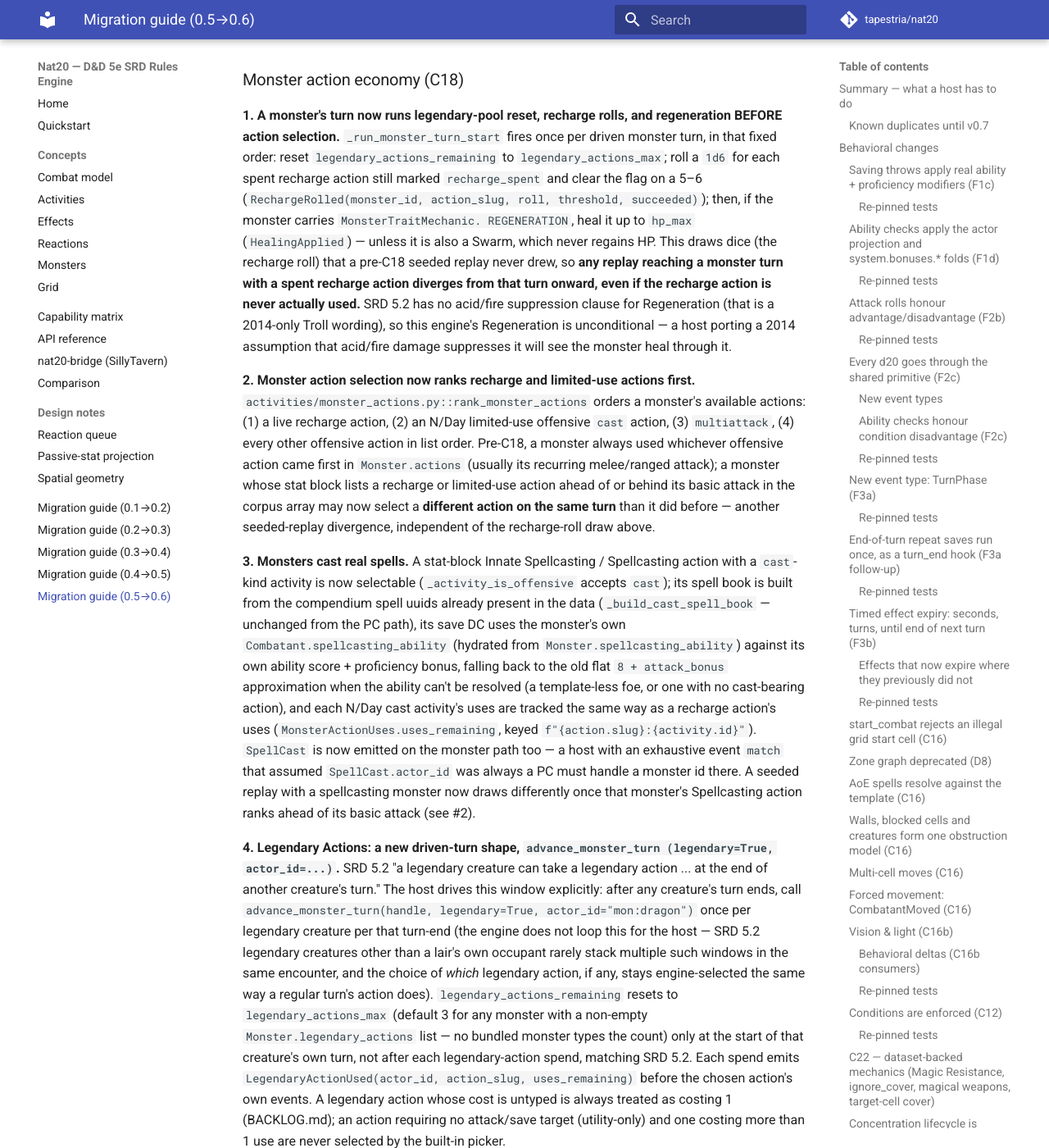
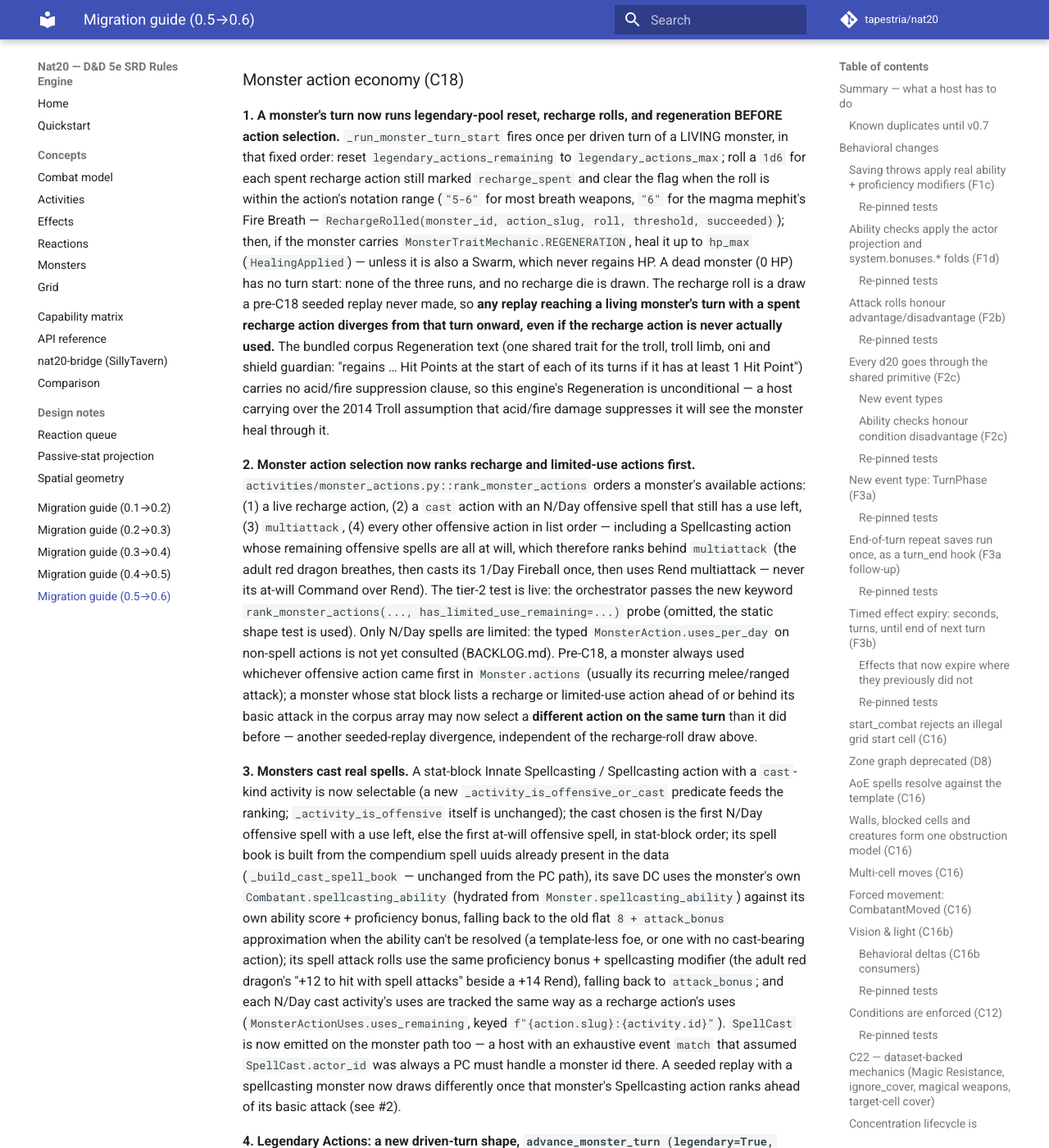
Before and after one commit to tapestria/nat20, an MkDocs documentation site: the page built from docs/migration/v0.5-to-v0.6.md, in a window 1280 px wide and 1400 px high, scrolled down 48393 px. Shown: the whole window at 82% size. Built offline with MkDocs 1.6.1 and Material for MkDocs 9.7.7, drawn with Linux system fonts in a browser that asks for light colours; comment, search, counter and statistics services are not loaded; some of the changed text lies outside the part shown.

Commit message:
docs(engine): C18 — correct pool semantics, limited-use scope and stale claims
- Legendary actions refill at the start of the creature's own turn (not
  per day); Legendary Resistance is per day and never reset at turn start
  (capabilities, CHANGELOG, migration, types/combat.py).
- Pool sizes are the typed Monster.legendary_resistance_uses /
  legendary_action_uses (3/4/6; 3 for all 30) — drop "no bundled monster
  types the count"; delete the closed BACKLOG row.
- BACKLOG: limited-use gating is N/Day spells only — new dated row for the
  never-consulted MonsterAction.uses_per_day and the never-decremented
  non-cast uses.max; new row for _mark_monster_action_used spending only
  ranked[0]; Undead Fortitude row gains the per-part hp_current clause;
  stale C18 forward references resolved.
- Migration: recharge threshold is the notation, _activity_is_offensive is
  unchanged, the SRD "immediately after another creature's turn" quote,
  unsourced lair-stacking claim dropped, Regeneration softened to what the
  corpus text says, nonmagical_only met by construction, Determinism
  paragraph re-verified after the dead-monster, cast-selection and
  spell-attack fixes.
- docs/concepts/monsters.md and docs/comparison.md no longer list C18
  mechanics (and C14 grapple/shove/surprise) as unmodelled.

Co-Authored-By: Claude Opus 5.5 (1M context) <noreply@anthropic.com>
Claude-Session: https://claude.ai/code/session_016KQZ74QSUmyVoLsAidzMk1

```diff
--- a/docs/capabilities.md
+++ b/docs/capabilities.md
@@ -98,15 +98,15 @@ combat engine by nature.
 
 | Mechanic | Status | Notes |
 |---|---|---|
-| Typed action selection + built-in AI | ✅ Resolved | Targets lowest-HP living PC; three behavior profiles; `rank_monster_actions` (C18) ranks a live recharge/limited-use offensive action first, an N/Day innate-spell action second, `multiattack` third, then every other offensive action in list order — a monster with such actions available no longer defaults to whichever action happened to be listed first |
-| Multiattack fan-out | ⚠️ Partial | Multiattacks with named/labelled tokens resolve precisely (C22 labelled every bare sibling token, fixing the five opaque-key monsters — bandit captain, doppelganger, chain devil, scout, ettin); "in any combination" clauses distribute range-aware. Recharge/limited-use gating landed in C18; conditional clauses ("uses X if …") are still not modelled (BACKLOG.md). |
-| Monster spellcasting | ✅ Resolved | Stat-block Innate/Spellcasting actions now select and cast (C18): the spell book comes from the compendium uuids already in the data, the save DC uses the monster's own `spellcasting_ability` + proficiency bonus (falling back to the flat `8 + attack_bonus` approximation when unresolvable), and N/Day activity uses are tracked per entity; `SpellCast` is emitted on the monster path. Mummy Lord's ability is stated only in trait prose and resolves to `None` (BACKLOG.md). |
+| Typed action selection + built-in AI | ✅ Resolved | Targets lowest-HP living PC; three behavior profiles; `rank_monster_actions` (C18) ranks a live recharge action first, a Spellcasting action with an N/Day offensive spell still unspent second (it casts that spell), `multiattack` third, then every other offensive action (at-will spells included) in list order — a monster with such actions available no longer defaults to whichever action happened to be listed first |
+| Multiattack fan-out | ⚠️ Partial | Multiattacks with named/labelled tokens resolve precisely (C22 labelled every bare sibling token, fixing the five opaque-key monsters — bandit captain, doppelganger, chain devil, scout, ettin); "in any combination" clauses distribute range-aware. Recharge gating landed in C18 (limited-use gating covers N/Day spells only — typed `uses_per_day` actions are still at will, BACKLOG.md); conditional clauses ("uses X if …") are still not modelled (BACKLOG.md). |
+| Monster spellcasting | ✅ Resolved | Stat-block Innate/Spellcasting actions now select and cast (C18): the spell book comes from the compendium uuids already in the data, the save DC and spell attack bonus use the monster's own `spellcasting_ability` + proficiency bonus (falling back to the flat `8 + attack_bonus` / `attack_bonus` approximation when unresolvable), an N/Day spell with a use left is cast before an at-will one, and N/Day activity uses are tracked per entity; `SpellCast` is emitted on the monster path. Mummy Lord's ability is stated only in trait prose and resolves to `None` (BACKLOG.md). |
 | Flee / retreat behaviour | ⚠️ Partial | Zone-graph only; on a grid the monster still holds still (`_plan_flee_destination` returns `None`, BACKLOG.md). `Combatant.has_fled` now persists across turns and `ended_reason` can be `"flee"` when every living foe has fled (C18); the stance check does not consider Incapacitated (BACKLOG.md). |
-| **Legendary actions** | ✅ Resolved | 30 monsters carry them in the data; `advance_monster_turn(legendary=True, actor_id=...)` spends one legendary action from a per-day pool reset at the start of the creature's own turn (`LegendaryActionUsed`, C18). Utility-only actions and one costing more than 1 use are never selected by the built-in AI, and the pool size defaults to 3 for every bundled monster (neither is typed in the corpus, BACKLOG.md). |
+| **Legendary actions** | ✅ Resolved | 30 monsters carry them in the data; `advance_monster_turn(legendary=True, actor_id=...)` spends one legendary action from a pool that refills at the start of the creature's own turn (`LegendaryActionUsed`, C18); the pool size is the typed `Monster.legendary_action_uses` (3 for all 30). Utility-only actions and one costing more than 1 use are never selected by the built-in AI (BACKLOG.md). |
 | **Lair actions** | ❌ Not modelled | Blocked on translator support — the corpus ships zero `lair_actions`; the initiative-20 pseudo-turn is designed but unimplemented (BACKLOG.md) |
-| Recharge (5–6) abilities | ✅ Resolved | A 1d6 rolled at the start of the bearer's turn for each spent recharge action (`RechargeRolled`, C18); a live recharge action ranks first in `rank_monster_actions`. Recharge does not persist across combats (BACKLOG.md). |
-| Regeneration | ✅ Resolved | Heals at the start of the bearer's turn up to `hp_max` while at 1+ HP (C18); unconditional per SRD 5.2 (no 2014-style acid/fire suppression to model); a Swarm bearer never regains HP. |
-| `special_abilities` | ⚠️ Partial | Typed as `MonsterTraitMechanic` on 14 trait names (C22); **Magic Resistance** grants save advantage against spells. C18 adds Pack Tactics (attack advantage from an adjacent, non-Incapacitated ally), Sunlight Sensitivity (attack disadvantage via `GridScene.sunlight`), Undead Fortitude (a CON save to hold at 1 HP instead of dropping to 0, live-path included), Swarm (no HP or temp HP gain) and Legendary Resistance. Flyby, Nimble Escape, Keen Senses and Aggressive remain unconsumed — untyped or absent from the corpus (BACKLOG.md) |
+| Recharge (5–6) abilities | ✅ Resolved | A 1d6 rolled at the start of a living bearer's turn for each spent recharge action (`RechargeRolled`, C18); a live recharge action ranks first in `rank_monster_actions`. Recharge does not persist across combats (BACKLOG.md). |
+| Regeneration | ✅ Resolved | Heals at the start of the bearer's turn up to `hp_max` while at 1+ HP (C18); unconditional, because the bundled corpus text (one shared trait for the troll, troll limb, oni and shield guardian) carries no suppression clause; a Swarm bearer never regains HP. |
+| `special_abilities` | ⚠️ Partial | Typed as `MonsterTraitMechanic` on 14 trait names (C22); **Magic Resistance** grants save advantage against spells. C18 adds Pack Tactics (attack advantage from an adjacent, non-Incapacitated ally), Sunlight Sensitivity (attack disadvantage via `GridScene.sunlight`), Undead Fortitude (a CON save to hold at 1 HP instead of dropping to 0, live-path included), Swarm (no HP or temp HP gain) and Legendary Resistance (a per-day pool from the typed `Monster.legendary_resistance_uses` — 3, 4 or 6 — armed by the host with `resolve_legendary_resistance`). Flyby, Nimble Escape, Keen Senses and Aggressive remain unconsumed — untyped or absent from the corpus (BACKLOG.md) |
 | Dataset categories `conditions/` + `traits/` | ✅ Resolved | 15 SRD 5.2 conditions with typed effects (`AssetLoader.get_condition`); de-duplicated monster traits (`get_trait`). The engine still enforces conditions from its Python registry (D3) |
 
 ## Characters
--- a/docs/concepts/monsters.md
+++ b/docs/concepts/monsters.md
@@ -60,13 +60,24 @@ logs rather than silent. For homogeneous multiattacks ("three Rend attacks")
 the fallback is correct; 5 monsters are heterogeneous and get the wrong mix.
 See the [capability matrix](../capabilities.md) for the specifics.
 
+## Monster action economy
+
+A monster's turn picks the most powerful option it has: a charged Recharge
+action first, then a Spellcasting action whose N/Day offensive spell still has
+a use left, then Multiattack, then its other attacks and at-will spells in
+stat-block order. At the start of a living monster's own turn the engine rolls
+Recharge for each spent recharge action, applies Regeneration and refills its
+legendary-action pool. Legendary actions are host-driven:
+`advance_monster_turn(handle, legendary=True)` after another creature's turn
+ends. Legendary Resistance is armed ahead of a save with
+`resolve_legendary_resistance`. The capability matrix lists the traits the
+engine consumes.
+
 ## What is not modelled
 
-- **Legendary actions.** 30 monsters carry them in the data; the engine reads
-  only `Monster.actions`, so a legendary creature acts once per round like any
-  other.
-- **Lair actions**, **recharge (5–6) abilities**, **regeneration**, and
-  `special_abilities`.
+- **Lair actions** — the corpus ships none.
+- Some `special_abilities` (Flyby, Nimble Escape) and the ability-check half of
+  Sunlight Sensitivity.
 
 All are tracked in `BACKLOG.md`. If you need them, resolve them host-side and
 apply the results through the engine's normal paths.
--- a/docs/migration/v0.5-to-v0.6.md
+++ b/docs/migration/v0.5-to-v0.6.md
@@ -2011,35 +2011,48 @@ Fortitude, Swarm) — land as real engine mechanics. Nothing is removed and no
 existing signature changes shape — every new field/kwarg is additive with a
 default that reproduces pre-0.6 behaviour for a monster carrying none of
 these traits. C18 DOES change results for **any seeded replay that includes
-a monster with a recharge action, a limited-use (N/Day) action, Legendary
-Actions, Legendary Resistance, or one of the newly-consumed traits** — such a
-monster now opens its turn differently (see below), so its dice draws and
-event stream diverge from that turn onward.
+a monster with a recharge action, an N/Day offensive spell, a stat-block
+spell, Legendary Actions, Legendary Resistance, or one of the newly-consumed
+traits** — such a monster now takes its turn differently (see below), so its
+dice draws and event stream diverge from that turn onward.
 
 ### Monster action economy (C18)
 
 **1. A monster's turn now runs legendary-pool reset, recharge rolls, and
 regeneration BEFORE action selection.** `_run_monster_turn_start` fires once
-per driven monster turn, in that fixed order: reset
+per driven turn of a LIVING monster, in that fixed order: reset
 `legendary_actions_remaining` to `legendary_actions_max`; roll a `1d6` for
 each spent recharge action still marked `recharge_spent` and clear the flag
-on a 5–6 (`RechargeRolled(monster_id, action_slug, roll, threshold,
-succeeded)`); then, if the monster carries `MonsterTraitMechanic.
-REGENERATION`, heal it up to `hp_max` (`HealingApplied`) — unless it is also
-a Swarm, which never regains HP. This draws dice (the recharge roll) that a
-pre-C18 seeded replay never drew, so **any replay reaching a monster turn
+when the roll is within the action's notation range (`"5-6"` for most
+breath weapons, `"6"` for the magma mephit's Fire Breath —
+`RechargeRolled(monster_id, action_slug, roll, threshold, succeeded)`);
+then, if the monster carries `MonsterTraitMechanic.REGENERATION`, heal it
+up to `hp_max` (`HealingApplied`) — unless it is also a Swarm, which never
+regains HP. A dead monster (0 HP) has no turn start: none of the three
+runs, and no recharge die is drawn. The recharge roll is a draw a pre-C18
+seeded replay never made, so **any replay reaching a living monster's turn
 with a spent recharge action diverges from that turn onward, even if the
-recharge action is never actually used.** SRD 5.2 has no acid/fire
-suppression clause for Regeneration (that is a 2014-only Troll wording), so
-this engine's Regeneration is unconditional — a host porting a 2014
+recharge action is never actually used.** The bundled corpus Regeneration
+text (one shared trait for the troll, troll limb, oni and shield guardian:
+"regains … Hit Points at the start of each of its turns if it has at least 1
+Hit Point") carries no acid/fire suppression clause, so this engine's
+Regeneration is unconditional — a host carrying over the 2014 Troll
 assumption that acid/fire damage suppresses it will see the monster heal
 through it.
 
 **2. Monster action selection now ranks recharge and limited-use actions
 first.** `activities/monster_actions.py::rank_monster_actions` orders a
-monster's available actions: (1) a live recharge action, (2) an N/Day
-limited-use offensive `cast` action, (3) `multiattack`, (4) every other
-offensive action in list order. Pre-C18, a monster always used whichever
+monster's available actions: (1) a live recharge action, (2) a `cast`
+action with an N/Day offensive spell that still has a use left, (3)
+`multiattack`, (4) every other offensive action in list order — including a
+Spellcasting action whose remaining offensive spells are all at will, which
+therefore ranks behind `multiattack` (the adult red dragon breathes, then
+casts its 1/Day Fireball once, then uses Rend multiattack — never its at-will
+Command over Rend). The tier-2 test is live: the orchestrator passes the new
+keyword `rank_monster_actions(..., has_limited_use_remaining=...)` probe
+(omitted, the static shape test is used). Only N/Day spells are limited: the
+typed `MonsterAction.uses_per_day` on non-spell actions is not yet consulted
+(BACKLOG.md). Pre-C18, a monster always used whichever
 offensive action came first in `Monster.actions` (usually its recurring
 melee/ranged attack); a monster whose stat block lists a recharge or
 limited-use action ahead of or behind its basic attack in the corpus array
@@ -2048,14 +2061,20 @@ another seeded-replay divergence, independent of the recharge-roll draw
 above.
 
 **3. Monsters cast real spells.** A stat-block Innate Spellcasting /
-Spellcasting action with a `cast`-kind activity is now selectable
-(`_activity_is_offensive` accepts `cast`); its spell book is built from the
+Spellcasting action with a `cast`-kind activity is now selectable (a new
+`_activity_is_offensive_or_cast` predicate feeds the ranking;
+`_activity_is_offensive` itself is unchanged); the cast chosen is the first
+N/Day offensive spell with a use left, else the first at-will offensive
+spell, in stat-block order; its spell book is built from the
 compendium spell uuids already present in the data (`_build_cast_spell_book`
 — unchanged from the PC path), its save DC uses the monster's own
 `Combatant.spellcasting_ability` (hydrated from `Monster.spellcasting_ability`)
 against its own ability score + proficiency bonus, falling back to the old
 flat `8 + attack_bonus` approximation when the ability can't be resolved
-(a template-less foe, or one with no cast-bearing action), and each N/Day
+(a template-less foe, or one with no cast-bearing action); its spell attack
+rolls use the same proficiency bonus + spellcasting modifier (the adult red
+dragon's "+12 to hit with spell attacks" beside a +14 Rend), falling back to
+`attack_bonus`; and each N/Day
 cast activity's uses are tracked the same way as a recharge action's uses
 (`MonsterActionUses.uses_remaining`, keyed
 `f"{action.slug}:{activity.id}"`). `SpellCast` is now emitted on the monster
@@ -2065,19 +2084,19 @@ seeded replay with a spellcasting monster now draws differently once that
 monster's Spellcasting action ranks ahead of its basic attack (see #2).
 
 **4. Legendary Actions: a new driven-turn shape, `advance_monster_turn
-(legendary=True, actor_id=...)`.** SRD 5.2 "a legendary creature can take a
-legendary action ... at the end of another creature's turn." The host drives
-this window explicitly: after any creature's turn ends, call
+(legendary=True, actor_id=...)`.** SRD 5.2: a Legendary Action is "an
+action that a monster can take immediately after another creature's turn."
+The host drives this window explicitly: after any creature's turn ends, call
 `advance_monster_turn(handle, legendary=True, actor_id="mon:dragon")` once
 per legendary creature per that turn-end (the engine does not loop this for
-the host — SRD 5.2 legendary creatures other than a lair's own occupant
-rarely stack multiple such windows in the same encounter, and the choice of
-*which* legendary action, if any, stays engine-selected the same way a
-regular turn's action does). `legendary_actions_remaining` resets to
-`legendary_actions_max` (default 3 for any monster with a non-empty
-`Monster.legendary_actions` list — no bundled monster types the count) only
-at the start of that creature's own turn, not after each legendary-action
-spend, matching SRD 5.2. Each spend emits `LegendaryActionUsed(actor_id,
+the host, and the choice of *which* legendary action, if any, stays
+engine-selected the same way a regular turn's action does).
+`legendary_actions_remaining` resets to `legendary_actions_max` — the typed
+dataset field `Monster.legendary_action_uses`, 3 for all 30 bundled
+legendary monsters (3 is also the fallback for an untyped template) — only
+at the start of that creature's own turn ("it regains all expended uses at
+the start of each of its turns"), not after each legendary-action spend and
+not per day. Each spend emits `LegendaryActionUsed(actor_id,
 action_slug, uses_remaining)` before the chosen action's own events. A
 legendary action whose cost is untyped is always treated as costing 1
 (BACKLOG.md); an action requiring no attack/save target (utility-only) and
@@ -2094,14 +2113,18 @@ otherwise), then arms one conversion and returns the new armed count. The
 NEXT save that entity fails — on **every** save path in the engine — is
 converted to a success and emits `LegendaryResistanceUsed(actor_id,
 uses_remaining)` immediately after the (already-converted, `succeeded=True`)
-`SaveRolled`/`ConcentrationCheck`. Two parallel conversion sites cover all of
-them: `activities/save_primitive.roll_save` for every typed activity-kind
-save, and a new orchestrator-level helper, `_convert_failed_save_if_armed`,
+`SaveRolled` — and, on a concentration check, after its `ConcentrationCheck`
+too. Two parallel conversion sites cover all of them:
+`activities/save_primitive.roll_save` for every typed activity-kind save,
+and new orchestrator-level helpers (`_consume_armed_legendary_resistance`,
+then `_emit_legendary_resistance_used` after the caller's own roll events)
 for the three save rolls that bypass the activity resolver entirely — the
 Grapple/Shove Unarmed Strike save, the damage-triggered concentration check,
-and the end-of-turn repeat save. A pool with no typed count in the corpus
-defaults to 3 (same caveat as
-Legendary Actions above). Magic Resistance is unrelated and unaffected — it
+and the end-of-turn repeat save. The pool is per day: it is never reset at
+turn start or anywhere else within a combat. Its size is the typed dataset
+field `Monster.legendary_resistance_uses` — 3 for most bundled bearers, 4
+for the eight non-gold ancient dragons, Kraken, Lich, Pit Fiend and Solar,
+6 for the Tarrasque (3 is the fallback for an untyped template). Magic Resistance is unrelated and unaffected — it
 still only grants save advantage against spell-sourced saves, and still does
 not reach the two orchestrator-level save paths (BACKLOG.md).
 
@@ -2147,7 +2170,9 @@ resistances/immunities were host-supplied only. From C18, when a host leaves
 `damage_immunities` too, and `physical_resistances_nonmagical_only` is set
 to `False` for that hydrated pair — SRD 5.2 stat-block resistances carry no
 "from nonmagical attacks" qualifier, unlike the host-authored convention
-(which defaults `True`). **A host that previously left both fields empty on
+(which defaults `True`). That `False` is met by construction, not read from
+the data: the dataset schema has no resistance-bypass field today, so if one
+is ever added it must be wired in both the translator and this hydration. **A host that previously left both fields empty on
 a resistant/immune monster and relied on `apply_damage` never reducing its
 damage will now see that monster's SRD resistances/immunities actually
 applied.** A spec with either field already populated is untouched.
@@ -2182,13 +2207,23 @@ applied.** A spec with either field already populated is untouched.
   for every non-spellcasting monster and for Mummy Lord (ability stated only
   in trait prose, see BACKLOG.md). Regenerated canonically for every monster
   file; regen is byte-stable.
-
-**Determinism.** Any seeded replay that reaches a monster turn where that
-monster (a) has a spent recharge action (new `1d6` draw at turn start,
-regardless of whether the action is chosen), (b) has a recharge or N/Day
-limited-use action that now out-ranks its previous default action
-(`rank_monster_actions`), (c) casts a spell that previously never resolved,
-or (d) has an armed Legendary Resistance conversion, diverges from that
-point in the event stream and dice-draw sequence onward. A monster with none
-of the C18 traits, and a replay that never reaches such a monster's turn, is
-byte-identical to pre-C18.
+- `Monster.legendary_resistance_uses` / `Monster.legendary_action_uses:
+  PositiveInt | None = None` (dataset schema) — from Foundry
+  `system.resources.legres.max` / `legact.max`; `None` for monsters without
+  the pool. Regenerated for every monster file (exactly these two keys
+  added); regen is byte-stable.
+
+**Determinism.** Any seeded replay that reaches a turn where a monster (a)
+is alive and has a spent recharge action (new `1d6` draw at turn start,
+regardless of whether the action is chosen — a dead monster draws nothing),
+(b) has a recharge action, or an N/Day offensive spell with a use left, that
+now out-ranks its previous default action (`rank_monster_actions`) — such a
+monster now opens with it, (c) casts a spell that previously never resolved
+(with the stat-block DC and, for a spell attack, PB + spellcasting modifier
+to hit), (d) has an armed Legendary Resistance conversion, or (e) triggers a
+newly-consumed trait's extra d20 (Pack Tactics with a qualifying ally,
+Sunlight Sensitivity in a sunlit scene, Undead Fortitude on a drop to 0 HP),
+diverges from that point in the event stream and dice-draw sequence onward;
+a Regeneration heal or newly-hydrated resistances change the event stream
+without a new draw. A monster with none of the C18 traits, and a replay
+that never reaches such a monster's turn, is byte-identical to pre-C18.
```
Also changed, not shown: BACKLOG.md (+38 -20 lines), docs/comparison.md (+2 -3 lines), packages/dnd5e-engine/CHANGELOG.md (+27 -22 lines), 1 other file.
